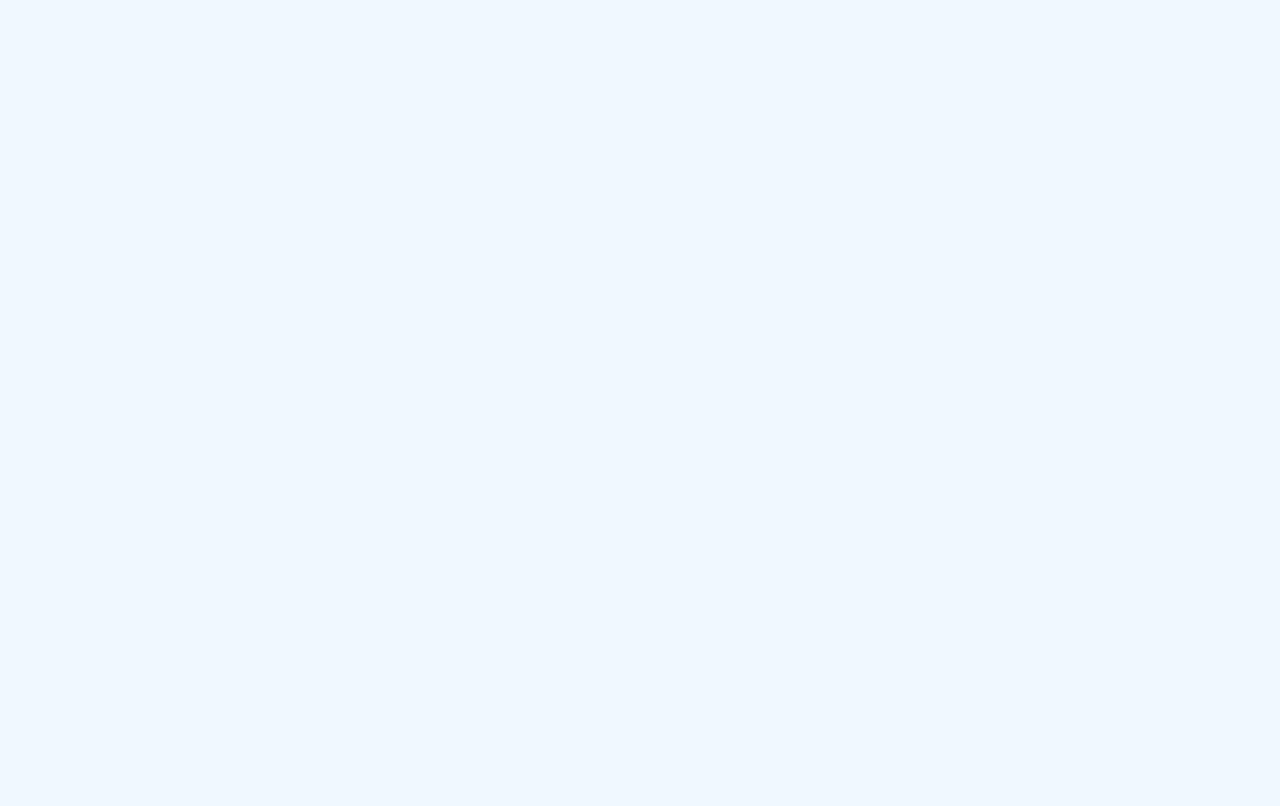
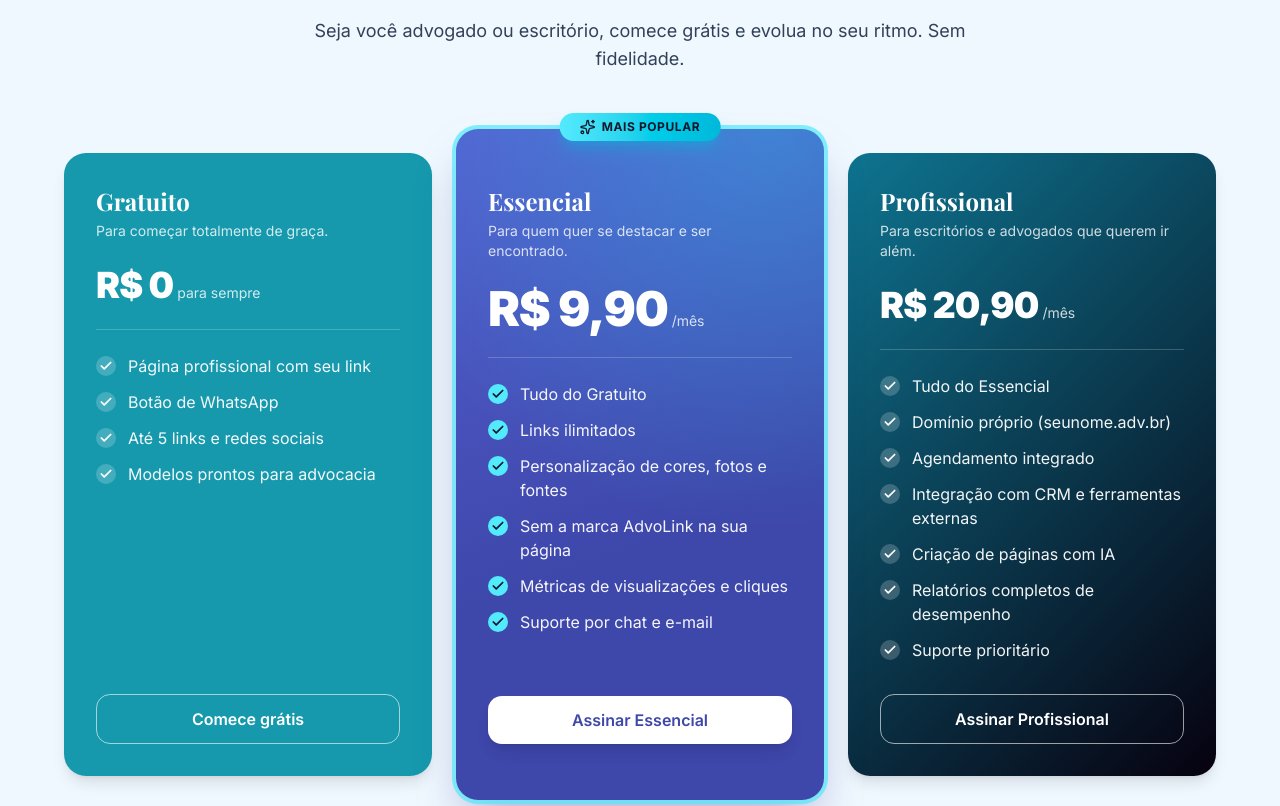
Before and after one commit to GiulianoCriscuoli/AdvoLink_Front, a Next.js app: page / in a window 1280 px wide. Shown: the part 1617-2423 px from the top of the page. Before the commit the page ends 1537 px from the top, so only its background shows below. Built offline with nearby package versions, Linux system fonts and the light colour scheme; a web font is replaced by a local one.

Commit message:
Criação dos módulos de preço

```diff
--- a/app/components/landing/Navbar.tsx
+++ b/app/components/landing/Navbar.tsx
@@ -5,13 +5,13 @@ export function Navbar() {
     <nav className=" text-white py-8">
       <div className="container mx-auto">
         <div className="nav-area flex justify-between items-center">
-            <div className="logo flex text-xl font-bold">
+            <Link href="/" aria-label="AdvoLink, página inicial" className="logo flex text-xl font-bold">
               ADvo
-              <div className="relative bg-linear-to-r from-cyan-400 via-cyan-500 to-cyan-600 bg-clip-text text-transparent">
+              <span className="relative bg-linear-to-r from-cyan-400 via-cyan-500 to-cyan-600 bg-clip-text text-transparent">
                 Link
                 <span className="absolute bottom-0 left-0 h-px w-full bg-linear-to-r from-cyan-400 via-cyan-500 to-cyan-600 opacity-80" />
-              </div>
-            </div>
+              </span>
+            </Link>
             <div className="menu-options">
               <ul className="flex space-x-6">
                 <li><Link href="#como-funciona" className="hover:opacity-90 transition-opacity">Como Funciona</Link></li>
--- /dev/null
+++ b/app/components/landing/Pricing.tsx
@@ -0,0 +1,145 @@
+import Link from "next/link";
+import { Check, Sparkles } from "lucide-react";
+
+import { cn } from "@/lib/utils";
+
+const plans = [
+  {
+    id: "gratuito",
+    name: "Gratuito",
+    price: "R$ 0",
+    period: "para sempre",
+    description: "Para começar totalmente de graça.",
+    features: [
+      "Página profissional com seu link",
+      "Botão de WhatsApp",
+      "Até 5 links e redes sociais",
+      "Modelos prontos para advocacia",
+    ],
+    cta: "Comece grátis",
+    color: "plan-free",
+    featured: false,
+  },
+  {
+    id: "essencial",
+    name: "Essencial",
+    price: "R$ 9,90",
+    period: "/mês",
+    description: "Para quem quer se destacar e ser encontrado.",
+    features: [
+      "Tudo do Gratuito",
+      "Links ilimitados",
+      "Personalização de cores, fotos e fontes",
+      "Sem a marca AdvoLink na sua página",
+      "Métricas de visualizações e cliques",
+      "Suporte por chat e e-mail",
+    ],
+    cta: "Assinar Essencial",
+    color: "plan-essential",
+    featured: true,
+  },
+  {
+    id: "profissional",
+    name: "Profissional",
+    price: "R$ 20,90",
+    period: "/mês",
+    description: "Para escritórios e advogados que querem ir além.",
+    features: [
+      "Tudo do Essencial",
+      "Domínio próprio (seunome.adv.br)",
+      "Agendamento integrado",
+      "Integração com CRM e ferramentas externas",
+      "Criação de páginas com IA",
+      "Relatórios completos de desempenho",
+      "Suporte prioritário",
+    ],
+    cta: "Assinar Profissional",
+    color: "plan-pro",
+    featured: false,
+  },
+];
+
+export default function Pricing() {
+  return (
+    <section
+      id="planos"
+      aria-labelledby="planos-title"
+      className="bg-background mt-28 pb-24"
+    >
+      <div className="max-w-6xl container mx-auto flex flex-col items-center justify-center">
+        <div className="w-[80%] max-w-2xl text-center">
+          <h2 id="planos-title" className="text-5xl font-bold">
+            Um plano para cada momento da sua advocacia
+          </h2>
+          <p className="mt-4 text-lg text-slate-700">
+            Seja você advogado ou escritório, comece grátis
+            e evolua no seu ritmo. Sem fidelidade.
+          </p>
+        </div>
+
+        <ul className="plan-cards mt-20 grid w-full gap-8 md:grid-cols-3 md:items-stretch md:gap-6">
+          {plans.map((plan) => (
+            <li
+              key={plan.id}
+              className={cn(
+                "plan-card relative flex flex-col rounded-3xl p-8 text-white",
+                plan.color,
+                plan.featured
+                  ? "is-featured order-first z-10 shadow-2xl shadow-indigo-900/40 ring-4 ring-cyan-300/70 md:order-0 md:-my-6 md:py-14"
+                  : "shadow-lg"
+              )}
+            >
+              {plan.featured && (
+                <span className="absolute -top-4 left-1/2 inline-flex -translate-x-1/2 items-center gap-1.5 whitespace-nowrap rounded-full bg-linear-to-r from-cyan-300 to-cyan-500 px-5 py-1.5 text-xs font-bold uppercase tracking-wider text-slate-900 shadow-lg shadow-cyan-500/40">
+                  <Sparkles aria-hidden className="size-4" />
+                  Mais popular
+                </span>
+              )}
+
+              <h3 className="tip text-2xl font-bold">{plan.name}</h3>
+              <p className="second-text mt-1 text-sm text-white/80">
+                {plan.description}
+              </p>
+
+              <p className="mt-6 flex items-baseline gap-1 border-b border-white/20 pb-6">
+                <span className={cn("font-black tracking-tight", plan.featured ? "text-5xl" : "text-4xl")}>
+                  {plan.price}
+                </span>
+                <span className="text-sm text-white/80">{plan.period}</span>
+              </p>
+
+              <ul className="mt-6 flex-1 space-y-3">
+                {plan.features.map((feature) => (
+                  <li key={feature} className="flex items-start gap-3">
+                    <span
+                      className={cn(
+                        "mt-0.5 flex size-5 shrink-0 items-center justify-center rounded-full",
+                        plan.featured ? "bg-cyan-300 text-slate-900" : "bg-white/20"
+                      )}
+                    >
+                      <Check aria-hidden className="size-3.5" strokeWidth={3} />
+                    </span>
+                    <span className="text-white/95">{feature}</span>
+                  </li>
+                ))}
+              </ul>
+
+              <Link
+                href="/auth/registrar"
+                target="_blank"
+                className={cn(
+                  "mt-8 block rounded-xl px-6 py-3 text-center font-semibold transition",
+                  plan.featured
+                    ? "bg-white text-(--cta-primary) shadow-lg hover:-translate-y-0.5 hover:shadow-xl"
+                    : "border border-white/60 text-white hover:bg-white hover:text-(--cta-primary)"
+                )}
+              >
+                {plan.cta}
+              </Link>
+            </li>
+          ))}
+        </ul>
+      </div>
+    </section>
+  );
+}
--- a/app/components/ui/SmoothScroll.tsx
+++ b/app/components/ui/SmoothScroll.tsx
@@ -8,14 +8,9 @@ export default function SmoothScroll() {
     const lenis = new Lenis({
       duration: 1.2,
       smoothWheel: true,
+      anchors: true,
+      autoRaf: true,
     });
-
-    function raf(time: number) {
-      lenis.raf(time);
-      requestAnimationFrame(raf);
-    }
-
-    requestAnimationFrame(raf);
 
     return () => {
       lenis.destroy();
--- a/app/css/main.css
+++ b/app/css/main.css
@@ -9,6 +9,31 @@
 .logo {
     color: var(--cta-primary);
     font-size: 2rem;
+    text-decoration: none;
+}
+
+/* Barra de rolagem roxa */
+html {
+    scrollbar-color: var(--cta-primary) #f0f8ff;
+}
+
+::-webkit-scrollbar {
+    width: 10px;
+    height: 10px;
+}
+
+::-webkit-scrollbar-track {
+    background: #f0f8ff;
+}
+
+::-webkit-scrollbar-thumb {
+    background-color: var(--cta-primary);
+    border-radius: 9999px;
+    border: 2px solid #f0f8ff;
+}
+
+::-webkit-scrollbar-thumb:hover {
+    background-color: #2f3785;
 }
 
 .hero {
@@ -87,6 +112,43 @@ section#como-funciona h3 {
   color: transparent;
 }  */
 
+/* Planos */
+section h2#planos-title {
+    font-size: 2.8rem;
+    color: var(--cta-primary);
+}
+
+.plan-cards .plan-free {
+    background-color: var(--background-primary);
+}
+
+.plan-cards .plan-essential {
+    background-color: var(--cta-primary);
+    background-image:
+        radial-gradient(circle at 85% 0%, #22d3ee55, transparent 55%),
+        linear-gradient(160deg, #5560d1, var(--cta-primary) 60%);
+}
+
+.plan-cards .plan-pro {
+    background-image: linear-gradient(135deg, #0e7490, var(--cta-primary-hover));
+}
+
+.plan-cards .plan-card {
+    transition: transform 400ms, filter 400ms;
+}
+
+/* Só aplica o hover quando a página não está rolando (o Lenis põe .lenis-scrolling no <html>),
+   senão os cards passam por baixo do cursor e ficam pulsando durante a rolagem. */
+@media (hover: hover) and (prefers-reduced-motion: no-preference) {
+    html:not(.lenis-scrolling) .plan-cards .plan-card:hover {
+        transform: scale(1.05);
+    }
+
+    html:not(.lenis-scrolling) .plan-cards:hover > .plan-card:not(:hover) {
+        filter: blur(3px);
+        transform: scale(0.95);
+    }
+}
 
 footer {
     background-color: var(--cta-primary);
@@ -109,7 +171,8 @@ footer {
         align-items: center;
     }
 
-    section h2#como-funciona-title {
+    section h2#como-funciona-title,
+    section h2#planos-title {
         font-size: 2.2rem;
     }
 
--- a/app/globals.css
+++ b/app/globals.css
@@ -160,12 +160,13 @@ a {
 
   body {
     @apply bg-background text-foreground;
+    overscroll-behavior-y: none;
     background-color: #f0f8ff;
   }
 
   html {
     @apply font-body;
-    scroll-behavior: smooth;
+    overscroll-behavior-y: none;
   }
 
   h1, h2, h3 {
--- a/app/layout.tsx
+++ b/app/layout.tsx
@@ -1,6 +1,7 @@
 import type { Metadata } from "next";
 import { Inter, Playfair_Display } from 'next/font/google'
 import SmoothScroll from "@/components/ui/SmoothScroll";
+import "lenis/dist/lenis.css";
 import "./globals.css";
 import "@/css/main.css";
 
--- a/app/page.tsx
+++ b/app/page.tsx
@@ -3,6 +3,7 @@ import Hero from "@/components/landing/Hero";
 // import { Features } from "@/components/landing/Features";
 import Footer from "@/components/landing/Footer";
 import HowItWorks from "./components/landing/HowItWorks";
+import Pricing from "@/components/landing/Pricing";
 
 export default function Home() {
   return (
@@ -11,6 +12,7 @@ export default function Home() {
       <main className="flex-1">
         <Hero />
         <HowItWorks />
+        <Pricing />
         {/* <Features /> */}
       </main>
       <Footer />
```
